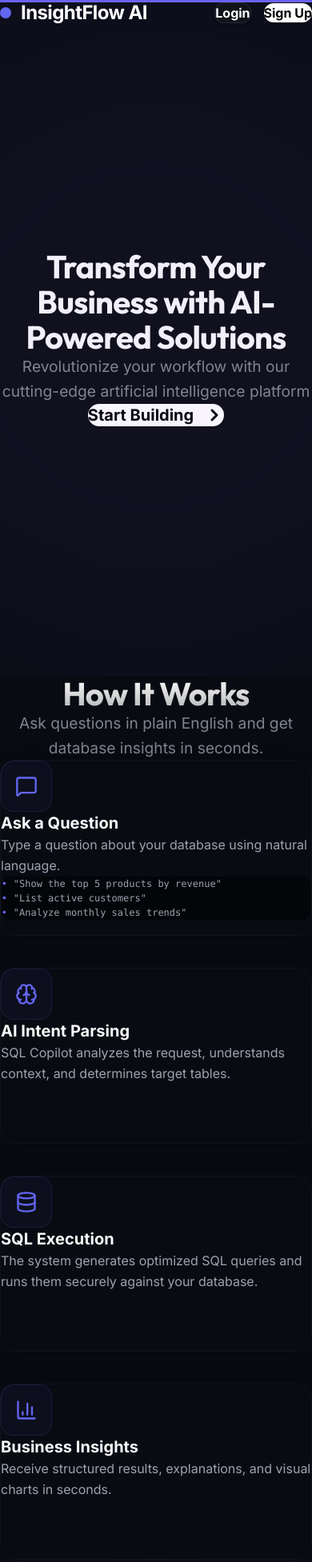
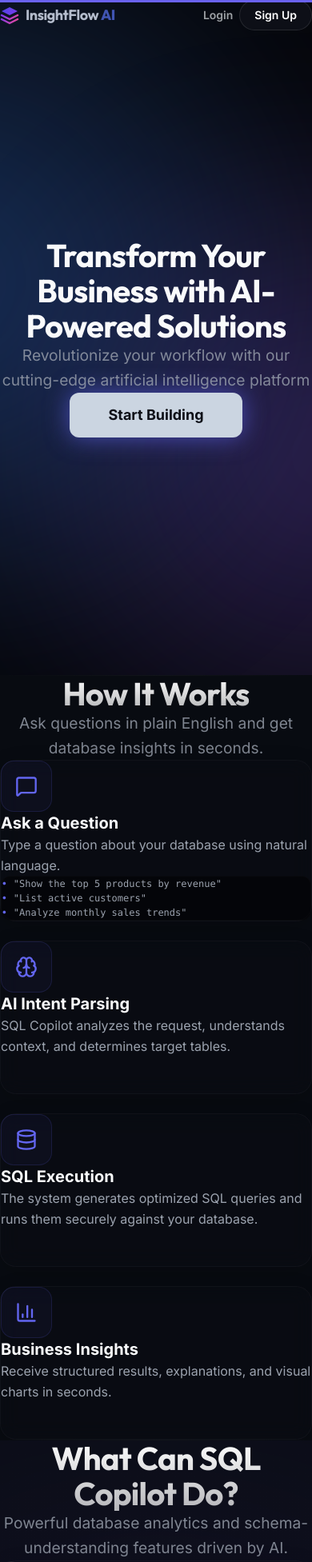
Before and after one commit to jay-paul1530/InsightFlow-AI, a Next.js app in the folder frontend/: page / in a window 390 px wide. Shown: the top 1953 px of the page at 80% size. Built offline with nearby package versions, Linux system fonts and the light colour scheme.

Commit message:
Refactor landing page and chat page mobile layout, logo aesthetics, and responsive navbar

```diff
--- a/frontend/src/app/chat/page.js
+++ b/frontend/src/app/chat/page.js
@@ -268,12 +268,38 @@ export default function ChatPage() {
 
   return (
     <div className="app-container">
+      {/* Mobile backdrop overlay to close sidebar on tap */}
+      {!sidebarCollapsed && (
+        <div
+          className="fixed inset-0 bg-black/50 z-40 md:hidden"
+          onClick={() => setSidebarCollapsed(true)}
+          style={{ position: 'fixed', inset: 0, backgroundColor: 'rgba(0, 0, 0, 0.5)', zIndex: 40 }}
+        />
+      )}
+
       {/* Sidebar Panel */}
       <aside className={`sidebar ${sidebarCollapsed ? 'collapsed' : ''}`}>
         <div className="sidebar-header">
-          <a href="/" className="brand hover:opacity-80 transition-opacity" style={{ textDecoration: 'none' }}>
-            <span className="brand-dot" />
-            <span>InsightFlow AI</span>
+          <a href="/" className="brand hover:opacity-80 transition-opacity" style={{ textDecoration: 'none', display: 'flex', alignItems: 'center', gap: '8px' }}>
+            <div className="flex items-center justify-center w-6 h-6">
+              <svg className="w-full h-full" viewBox="0 0 24 24" fill="none" xmlns="http://www.w3.org/2000/svg">
+                <path d="M12 2L2 7l10 5 10-5-10-5z" fill="url(#logo-grad-1)" />
+                <path d="M2 17l10 5 10-5M2 12l10 5 10-5" stroke="url(#logo-grad-2)" strokeWidth="2.5" strokeLinecap="round" strokeLinejoin="round" />
+                <defs>
+                  <linearGradient id="logo-grad-1" x1="2" y1="2" x2="22" y2="12" gradientUnits="userSpaceOnUse">
+                    <stop stopColor="#4f46e5" />
+                    <stop offset="1" stopColor="#7c3aed" />
+                  </linearGradient>
+                  <linearGradient id="logo-grad-2" x1="2" y1="12" x2="22" y2="22" gradientUnits="userSpaceOnUse">
+                    <stop stopColor="#7c3aed" />
+                    <stop offset="1" stopColor="#ec4899" />
+                  </linearGradient>
+                </defs>
+              </svg>
+            </div>
+            <span className="text-xl font-bold tracking-tight text-[#9ca3af]">
+              InsightFlow <span className="text-[#3b82f6] font-extrabold">AI</span>
+            </span>
           </a>
           <button
             className="sidebar-toggle-btn"
@@ -416,10 +442,25 @@ export default function ChatPage() {
 
           {messages.length === 0 ? (
             <div className="welcome-container">
-              <div className="welcome-logo">
-                <Sparkles size={24} />
+              <div className="welcome-logo" style={{ background: 'transparent', boxShadow: 'none', width: '3.5rem', height: '3.5rem' }}>
+                <svg className="w-full h-full" viewBox="0 0 24 24" fill="none" xmlns="http://www.w3.org/2000/svg">
+                  <path d="M12 2L2 7l10 5 10-5-10-5z" fill="url(#logo-grad-3)" />
+                  <path d="M2 17l10 5 10-5M2 12l10 5 10-5" stroke="url(#logo-grad-4)" strokeWidth="2.5" strokeLinecap="round" strokeLinejoin="round" />
+                  <defs>
+                    <linearGradient id="logo-grad-3" x1="2" y1="2" x2="22" y2="12" gradientUnits="userSpaceOnUse">
+                      <stop stopColor="#4f46e5" />
+                      <stop offset="1" stopColor="#7c3aed" />
+                    </linearGradient>
+                    <linearGradient id="logo-grad-4" x1="2" y1="12" x2="22" y2="22" gradientUnits="userSpaceOnUse">
+                      <stop stopColor="#7c3aed" />
+                      <stop offset="1" stopColor="#ec4899" />
+                    </linearGradient>
+                  </defs>
+                </svg>
               </div>
-              <h2 className="welcome-title">InsightFlow AI</h2>
+              <h2 className="welcome-title" style={{ color: '#9ca3af' }}>
+                InsightFlow <span className="text-[#3b82f6] font-extrabold">AI</span>
+              </h2>
               <p className="welcome-desc">
                 AI-powered SQL and database analytics
               </p>
--- a/frontend/src/app/globals.css
+++ b/frontend/src/app/globals.css
@@ -382,22 +382,43 @@ button, input, textarea {
 
 @utility workflow-grid {
   display: grid;
-  grid-template-columns: repeat(auto-fit, minmax(15rem, 1fr));
-  gap: 2.5rem;
+  grid-template-columns: 1fr;
+  gap: 1.5rem;
   justify-content: center;
   width: 100%;
   max-width: 75rem;
   margin: 0 auto;
 }
 
+@media (min-width: 640px) {
+  .workflow-grid {
+    grid-template-columns: repeat(2, 1fr);
+    gap: 2rem;
+  }
+}
+
+@media (min-width: 1024px) {
+  .workflow-grid {
+    grid-template-columns: repeat(4, 1fr);
+    gap: 2.5rem;
+  }
+}
+
 @utility feature-grid-2x2 {
   display: grid;
-  grid-template-columns: repeat(auto-fit, minmax(15rem, 1fr));
-  gap: 2.5rem;
+  grid-template-columns: 1fr;
+  gap: 1.5rem;
   justify-content: center;
   width: 100%;
   max-width: 75rem;
   margin: 0 auto;
+}
+
+@media (min-width: 768px) {
+  .feature-grid-2x2 {
+    grid-template-columns: repeat(2, 1fr);
+    gap: 2.5rem;
+  }
 }
 
 @utility workflow-card {
@@ -405,8 +426,8 @@ button, input, textarea {
   backdrop-filter: blur(0.75rem);
   border: 1px solid rgba(255, 255, 255, 0.03);
   border-radius: 1.25rem;
-  padding: 2rem;
-  min-height: 13.75rem;
+  padding: 1.25rem;
+  min-height: 12rem;
   display: flex;
   flex-direction: column;
   align-items: flex-start;
@@ -415,19 +436,33 @@ button, input, textarea {
   box-shadow: 0 10px 30px rgba(0, 0, 0, 0.15);
 }
 
+@media (min-width: 768px) {
+  .workflow-card {
+    padding: 2rem;
+    min-height: 13.75rem;
+  }
+}
+
 @utility feature-card {
   background-color: rgba(15, 19, 26, 0.2);
   backdrop-filter: blur(0.75rem);
   border: 1px solid rgba(255, 255, 255, 0.03);
   border-radius: 1.25rem;
-  padding: 2rem;
-  min-height: 15rem;
+  padding: 1.25rem;
+  min-height: 12rem;
   display: flex;
   flex-direction: column;
   align-items: flex-start;
   transition: all 0.3s cubic-bezier(0.4, 0, 0.2, 1);
   position: relative;
   box-shadow: 0 10px 30px rgba(0, 0, 0, 0.15);
+}
+
+@media (min-width: 768px) {
+  .feature-card {
+    padding: 2rem;
+    min-height: 15rem;
+  }
 }
 
 @utility saas-heading {
--- a/frontend/src/components/ui/hero-1.tsx
+++ b/frontend/src/components/ui/hero-1.tsx
@@ -1,9 +1,115 @@
 'use client'
 
-import { useState } from 'react'
+import { useState, useEffect, useRef } from 'react'
 import { Dialog, DialogContent } from './dialog'
 import { Menu, X, ChevronDown, ChevronRight } from 'lucide-react'
 import { motion } from 'framer-motion'
+
+function InteractiveBackground() {
+  const canvasRef = useRef(null);
+
+  useEffect(() => {
+    const canvas = canvasRef.current;
+    if (!canvas) return;
+    const ctx = canvas.getContext('2d');
+    if (!ctx) return;
+
+    let animationFrameId;
+    let width = (canvas.width = window.innerWidth);
+    let height = (canvas.height = window.innerHeight);
+
+    const handleResize = () => {
+      if (!canvas) return;
+      width = canvas.width = window.innerWidth;
+      height = canvas.height = window.innerHeight;
+    };
+
+    window.addEventListener('resize', handleResize);
+
+    const particleCount = 80;
+    const particles = [];
+
+    for (let i = 0; i < particleCount; i++) {
+      particles.push({
+        x: Math.random() * width,
+        y: Math.random() * height,
+        vx: (Math.random() - 0.5) * 0.18,
+        vy: (Math.random() - 0.5) * 0.18,
+        radius: Math.random() * 2.2 + 1,
+      });
+    }
+
+    const draw = () => {
+      ctx.clearRect(0, 0, width, height);
+
+      // Faint animated grid with slow coordinate movement
+      const gridOffset = (Date.now() / 120) % 64;
+      ctx.strokeStyle = 'rgba(99, 102, 241, 0.055)';
+      ctx.lineWidth = 1;
+      const gridSize = 64;
+
+      for (let x = gridOffset; x < width; x += gridSize) {
+        ctx.beginPath();
+        ctx.moveTo(x, 0);
+        ctx.lineTo(x, height);
+        ctx.stroke();
+      }
+
+      for (let y = gridOffset; y < height; y += gridSize) {
+        ctx.beginPath();
+        ctx.moveTo(0, y);
+        ctx.lineTo(width, y);
+        ctx.stroke();
+      }
+
+      // Draw particles & network connections
+      ctx.fillStyle = 'rgba(168, 85, 247, 0.35)';
+      for (let i = 0; i < particleCount; i++) {
+        const p = particles[i];
+        p.x += p.vx;
+        p.y += p.vy;
+
+        if (p.x < 0 || p.x > width) p.vx *= -1;
+        if (p.y < 0 || p.y > height) p.vy *= -1;
+
+        ctx.beginPath();
+        ctx.arc(p.x, p.y, p.radius, 0, Math.PI * 2);
+        ctx.fill();
+
+        for (let j = i + 1; j < particleCount; j++) {
+          const p2 = particles[j];
+          const dist = Math.hypot(p.x - p2.x, p.y - p2.y);
+          if (dist < 140) {
+            const alpha = (1 - dist / 140) * 0.15;
+            ctx.strokeStyle = `rgba(99, 102, 241, ${alpha})`;
+            ctx.lineWidth = 0.55;
+            ctx.beginPath();
+            ctx.moveTo(p.x, p.y);
+            ctx.lineTo(p2.x, p2.y);
+            ctx.stroke();
+          }
+        }
+      }
+
+      animationFrameId = requestAnimationFrame(draw);
+    };
+
+    draw();
+
+    return () => {
+      window.removeEventListener('resize', handleResize);
+      cancelAnimationFrame(animationFrameId);
+    };
+  }, []);
+
+  return (
+    <canvas
+      ref={canvasRef}
+      className="absolute inset-0 w-full h-full pointer-events-none -z-20"
+      style={{ opacity: 0.95 }}
+    />
+  );
+}
 
 interface NavigationItem {
   name: string
@@ -116,10 +222,10 @@ export function HeroLanding(props: HeroLandingProps) {
           key={index}
           href={cta.href}
           onClick={handleCtaClick}
-          className="inline-flex items-center justify-center whitespace-nowrap rounded-full bg-white text-black px-16 py-6 text-xl font-extrabold shadow-2xl hover:bg-white/95 hover:scale-[1.05] active:scale-[0.95] transition-all duration-200 gap-3.5"
+          className="inline-flex items-center justify-center whitespace-nowrap rounded-xl bg-[#cbd5e1] hover:bg-white text-[#0d0f17] text-lg font-bold transition-all hover:scale-[1.02] active:scale-[0.98] duration-200"
+          style={{ paddingLeft: '48px', paddingRight: '48px', paddingTop: '14px', paddingBottom: '14px', boxShadow: '0 0 30px rgba(99, 102, 241, 0.65)' }}
         >
           <span>{cta.text}</span>
-          <ChevronRight size={24} className="stroke-[3]" />
         </a>
       )
     } else {
@@ -128,7 +234,7 @@ export function HeroLanding(props: HeroLandingProps) {
           key={index}
           href={cta.href}
           onClick={handleCtaClick}
-          className="inline-flex items-center justify-center whitespace-nowrap rounded-full bg-white/10 border border-white/10 hover:bg-white/15 hover:border-white/20 px-10 py-4.5 text-lg font-bold text-white shadow-lg hover:scale-[1.03] active:scale-[0.97] transition-all duration-200"
+          className="inline-flex items-center justify-center whitespace-nowrap rounded-xl bg-white/10 border border-white/10 hover:bg-white/15 hover:border-white/20 px-8 py-3.5 text-base font-bold text-white shadow-lg hover:scale-[1.02] active:scale-[0.98] transition-all duration-200"
         >
           {cta.text}
         </a>
@@ -138,54 +244,50 @@ export function HeroLanding(props: HeroLandingProps) {
 
   return (
     <div className={`min-h-screen w-full overflow-x-hidden relative ${className || ''}`}>
-      {/* Header navbar - full width and padded to push buttons to corners */}
-      <header className="absolute top-0 left-0 right-0 z-30 px-8 md:px-16 py-8 w-full flex items-center justify-between">
-        <div className="flex items-center gap-3 font-extrabold text-2xl text-white tracking-tight">
-          <span className="w-3.5 h-3.5 rounded-full bg-primary" />
-          <span>InsightFlow AI</span>
+      {/* Header navbar - full width and responsive padding to prevent mobile overflow */}
+      <header className="absolute top-0 left-0 right-0 z-30 px-4 sm:px-8 md:px-16 py-6 md:py-8 w-full flex items-center justify-between">
+        <div className="flex items-center gap-2 md:gap-3 select-none">
+          <div className="flex items-center justify-center w-6 h-6 md:w-8 md:h-8">
+            <svg className="w-full h-full" viewBox="0 0 24 24" fill="none" xmlns="http://www.w3.org/2000/svg">
+              <path d="M12 2L2 7l10 5 10-5-10-5z" fill="url(#logo-grad-1)" />
+              <path d="M2 17l10 5 10-5M2 12l10 5 10-5" stroke="url(#logo-grad-2)" strokeWidth="2.5" strokeLinecap="round" strokeLinejoin="round" />
+              <defs>
+                <linearGradient id="logo-grad-1" x1="2" y1="2" x2="22" y2="12" gradientUnits="userSpaceOnUse">
+                  <stop stopColor="#4f46e5" />
+                  <stop offset="1" stopColor="#7c3aed" />
+                </linearGradient>
+                <linearGradient id="logo-grad-2" x1="2" y1="12" x2="22" y2="22" gradientUnits="userSpaceOnUse">
+                  <stop stopColor="#7c3aed" />
+                  <stop offset="1" stopColor="#ec4899" />
+                </linearGradient>
+              </defs>
+            </svg>
+          </div>
+          <span
+            className="text-lg md:text-2xl font-bold tracking-tight text-[#b4bccc]"
+            style={{ fontFamily: 'var(--font-heading)' }}
+          >
+            InsightFlow <span className="text-[#4054b2] font-extrabold">AI</span>
+          </span>
         </div>
-        <div className="flex items-center gap-4">
-          <a href="/chat" className="bg-[#0f131a] hover:bg-[#151c27] border border-white/10 px-7 py-3 rounded-xl text-base font-bold text-white transition-all shadow-md hover:scale-[1.02] active:scale-[0.98]">
+        <div className="flex items-center gap-2 md:gap-4">
+          <a href="/chat" className="text-[#9ea2a6] hover:text-white px-3 md:px-5 py-2 text-sm md:text-base font-semibold transition-all duration-200">
             Login
           </a>
-          <a href="/chat" className="bg-white text-black hover:bg-white/90 px-7 py-3 rounded-xl text-base font-bold transition-all shadow-md hover:scale-[1.02] active:scale-[0.98]">
+          <a href="/chat" className="bg-[#0d0f17] hover:bg-[#151824] border border-white/10 text-white rounded-full text-sm md:text-base font-semibold transition-all hover:scale-[1.02] active:scale-[0.98] duration-200" style={{ paddingLeft: '18px', paddingRight: '18px', paddingTop: '8px', paddingBottom: '8px' }}>
             Sign Up
           </a>
         </div>
       </header>
 
-      {/* Top gradient background */}
-      <div
-        aria-hidden="true"
-        className="absolute inset-x-0 -top-40 -z-10 transform-gpu overflow-hidden blur-3xl sm:-top-80 min-h-screen"
-      >
-        <div
-          style={{
-            clipPath:
-              'polygon(74.1% 44.1%, 100% 61.6%, 97.5% 26.9%, 85.5% 0.1%, 80.7% 2%, 72.5% 32.5%, 60.2% 62.4%, 52.4% 68.1%, 47.5% 58.3%, 45.2% 34.5%, 27.5% 76.7%, 0.1% 64.9%, 17.9% 100%, 27.6% 76.8%, 76.1% 97.7%, 74.1% 44.1%)',
-            background: `linear-gradient(to top right, ${gradientColors?.from}, ${gradientColors?.to})`
-          }}
-          className="relative left-[calc(50%-11rem)] aspect-[1155/678] w-[36.125rem] max-w-none -translate-x-1/2 rotate-[30deg] opacity-30 sm:left-[calc(50%-30rem)] sm:w-[72.1875rem] min-h-screen"
-        />
+      {/* Premium Navy-to-Black base gradient wrapper matching the reference image */}
+      <div className="absolute inset-0 bg-[#06070b] z-0 overflow-hidden pointer-events-none">
+        {/* Soft glowing ambient light sweeps (Left purple, right blue) */}
+        <div className="absolute top-[20%] left-[-25%] w-[1000px] h-[800px] rounded-full blur-[80px] pointer-events-none" style={{ background: 'radial-gradient(circle, rgba(139,92,246,0.3) 0%, transparent 70%)' }} />
+        <div className="absolute bottom-[5%] right-[-25%] w-[1100px] h-[900px] rounded-full blur-[90px] pointer-events-none" style={{ background: 'radial-gradient(circle, rgba(59,130,246,0.35) 0%, transparent 70%)' }} />
       </div>
 
-      {/* Bottom gradient background */}
-      <div
-        aria-hidden="true"
-        className="absolute inset-x-0 top-[calc(100%-13rem)] -z-10 transform-gpu overflow-hidden blur-3xl sm:top-[calc(100%-30rem)] min-h-screen"
-      >
-        <div
-          style={{
-            clipPath:
-              'polygon(74.1% 44.1%, 100% 61.6%, 97.5% 26.9%, 85.5% 0.1%, 80.7% 2%, 72.5% 32.5%, 60.2% 62.4%, 52.4% 68.1%, 47.5% 58.3%, 45.2% 34.5%, 27.5% 76.7%, 0.1% 64.9%, 17.9% 100%, 27.6% 76.8%, 76.1% 97.7%, 74.1% 44.1%)',
-            background: `linear-gradient(to top right, ${gradientColors?.from}, ${gradientColors?.to})`
-          }}
-          className="relative left-[calc(50%+3rem)] aspect-[1155/678] w-[36.125rem] max-w-none -translate-x-1/2 opacity-30 sm:left-[calc(50%+36rem)] sm:w-[72.1875rem] min-h-screen"
-        />
-      </div>
-
-      <div className="relative isolate px-6 overflow-hidden min-h-screen flex flex-col justify-center items-center">
-        <div className="hero-glow" />
+      <div className="relative z-10 px-6 overflow-hidden min-h-screen flex flex-col justify-center items-center">
         <div className="mx-auto max-w-4xl w-full">
           {/* Announcement banner */}
           {announcementBanner && (
```
